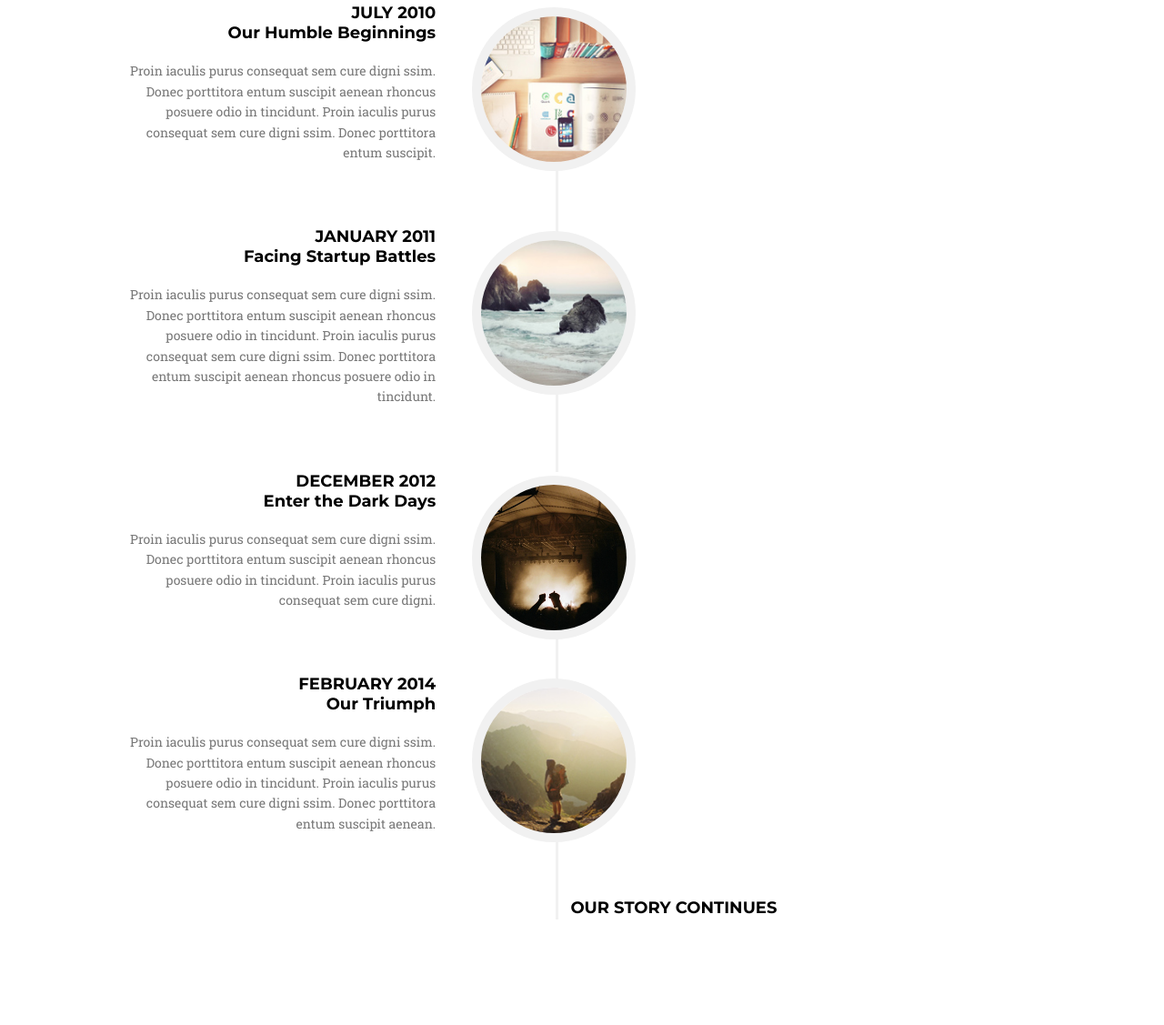
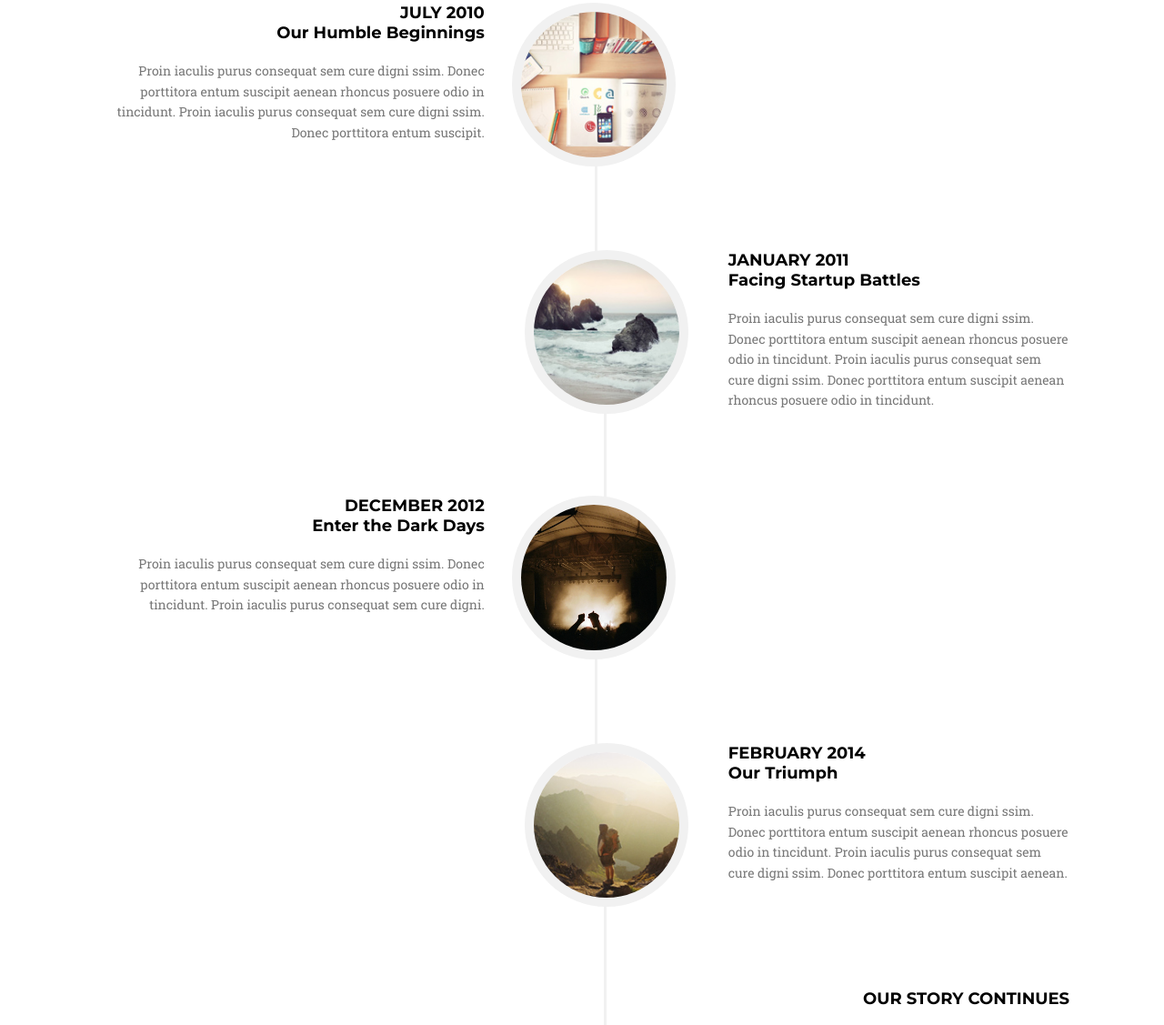
Before and after one commit to kmauric/golden, a website: page index.html in a window 1280 px wide. Shown: the part 2873-4000 px from the top of the page at 91% size. Drawn offline with Linux system fonts and the light colour scheme; a web font is replaced by a local one.

Commit message:
added styles to about us section

```diff
--- a/index.html
+++ b/index.html
@@ -9,7 +9,6 @@
 	<!--[if lt IE 9]>
     	<script src="js/html5shiv.min.js"></script>
   <![endif]-->
-
 </head>
 <body>
 <!-- Main Header Section -->
@@ -105,16 +104,20 @@
 					<h4>Our Humble Beginnings</h4>
 					<p>Proin iaculis purus consequat sem cure digni ssim. Donec porttitora entum suscipit aenean rhoncus posuere odio in tincidunt. Proin iaculis purus consequat sem cure digni ssim. Donec porttitora entum suscipit.</p>
 				</div>
-				<img src="img/about_us_humble_beginnings.jpg" alt="Our Humble Beginnings">
+				<div class="image-container">
+					<img src="img/about_us_humble_beginnings.jpg" alt="Our Humble Beginnings">
+				</div>
 			</article>
 
-			<article class="memorable-events">
+			<article class="memorable-events right-side">
 				<div class="text-wrapper">
 					<h3>January 2011</h3>
 					<h4>Facing Startup Battles</h4>
 					<p>Proin iaculis purus consequat sem cure digni ssim. Donec porttitora entum suscipit aenean rhoncus posuere odio in tincidunt. Proin iaculis purus consequat sem cure digni ssim. Donec porttitora entum suscipit aenean rhoncus posuere odio in tincidunt.</p>
 				</div>
-				<img src="img/about_us_facing_startup_battles.jpg" alt="Facing Startup Battles">
+				<div class="image-container">
+					<img src="img/about_us_facing_startup_battles.jpg" alt="Facing Startup Battles">
+				</div>
 			</article>
 
 			<article class="memorable-events">
@@ -123,16 +126,20 @@
 					<h4>Enter the Dark Days</h4>
 					<p>Proin iaculis purus consequat sem cure digni ssim. Donec porttitora entum suscipit aenean rhoncus posuere odio in tincidunt. Proin iaculis purus consequat sem cure digni.</p>
 				</div>
-				<img src="img/about_us_enter_the_dark_days.jpg" alt="Enter the Dark Days">
+				<div class="image-container">
+					<img src="img/about_us_enter_the_dark_days.jpg" alt="Enter the Dark Days">
+				</div>
 			</article>
 
-			<article class="memorable-events">
+			<article class="memorable-events right-side">
 				<div class="text-wrapper">
 					<h3>February 2014</h3>
 					<h4>Our Triumph</h4>
 					<p>Proin iaculis purus consequat sem cure digni ssim. Donec porttitora entum suscipit aenean rhoncus posuere odio in tincidunt. Proin iaculis purus consequat sem cure digni ssim. Donec porttitora entum suscipit aenean.</p>
 				</div>
-				<img src="img/about_us_our_triumph.jpg" alt="Our Triumph">
+				<div class="image-container">
+					<img src="img/about_us_our_triumph.jpg" alt="Our Triumph">
+				</div>
 			</article>
 
 			<article class="memorable-events">
--- a/scss/main.scss
+++ b/scss/main.scss
@@ -160,7 +160,7 @@ body {
 	} //end li
 } //end #portfolio
 #about-us {
-	@include pie-clearfix;
+	@include clearfix;
 	width: 100%;
 	text-align: center;
 	padding: 120px 0 0 0;
@@ -178,24 +178,14 @@ body {
 		margin-bottom: 70px;
 	} //end p
 	.memorable-events {
-		clear: both;
-		width: 70%;
+		@include pie-clearfix;
 		text-align: right;
 		margin-bottom: 90px;
-		position: relative;
-			&:after {
-				height: 88px;
-				content: "";
-				border-right: 3px solid $image-border;
-				position: absolute;
-				top: 182px;
-				right: 32%;
-				z-index: 0;
-			}
+		z-index: 1;
 		.text-wrapper {
 			@include float-left;
-			width: 50%;
-			margin-right: 40px;
+			width: 40%;
+			margin-right: 30px;
 		} //end .text-wrapper
 		h3 {
 			font: bold 1.8rem $font-mont;
@@ -209,17 +199,61 @@ body {
 			font: normal 1.4rem $font-roboto;
 			color: $gray;
 			line-height: 1.6;
-			padding-left: 35px;
+			//padding-left: 35px;
+			margin: 0;
 		}
-		img {
+		.image-container {
+			width: 50%;
+			text-align: left;
 			@include float-left;
+			position: relative;
+			&:after {
+				height: 150px;
+				content: "";
+				border-right: 3px solid $image-border;
+				position: absolute;
+				top: 160px;
+				left: 17%;
+				z-index: -1;
+			}
+			img {
 			@include border-radius(50%);
 			width: 180px;
 			height: 180px;
 			border: 10px solid $image-border;
 			object-fit: cover;
-			margin-top: 5px;
-			z-index: 1;
+			} //end img
 		}
-	}
-}
+
+	} //end .memorable-events
+	.right-side {
+		@include pie-clearfix;
+		z-index: 1;
+		.text-wrapper {
+			width: 35%;
+			float: right;
+			text-align: left;
+			margin: 0 0 0 30px;
+		}
+		p {
+			margin: 0;
+			padding-left: 0;
+		}
+		.image-container {
+			width: 60%;
+			margin-left: 10px;
+			&:after {
+				height: 150px;
+				content: "";
+				border-right: 3px solid $image-border;
+				position: absolute;
+				top: 160px;
+				right: 14%;
+				z-index: -1;
+			}
+			img {
+				float: right;
+			}
+		}
+	}//end right
+} //end #about-us
```
Also changed, not shown: css/main.css.
